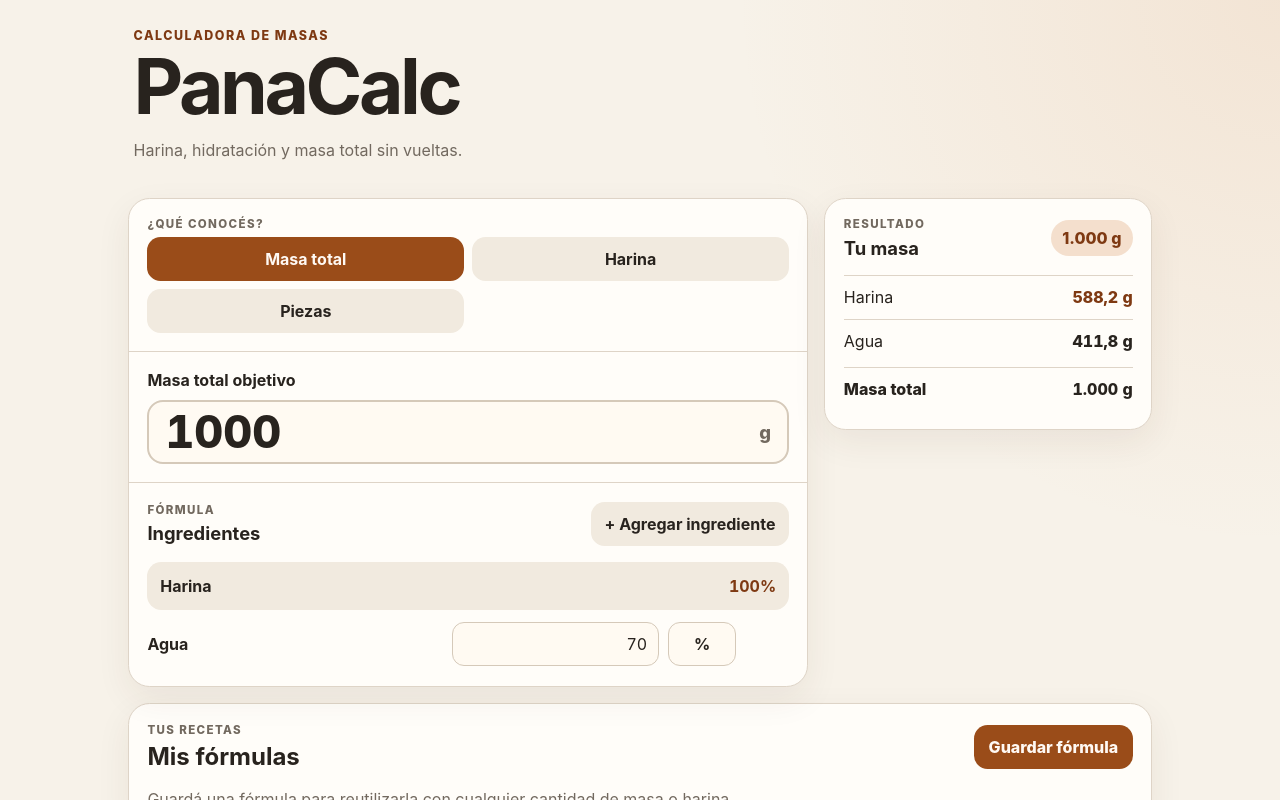
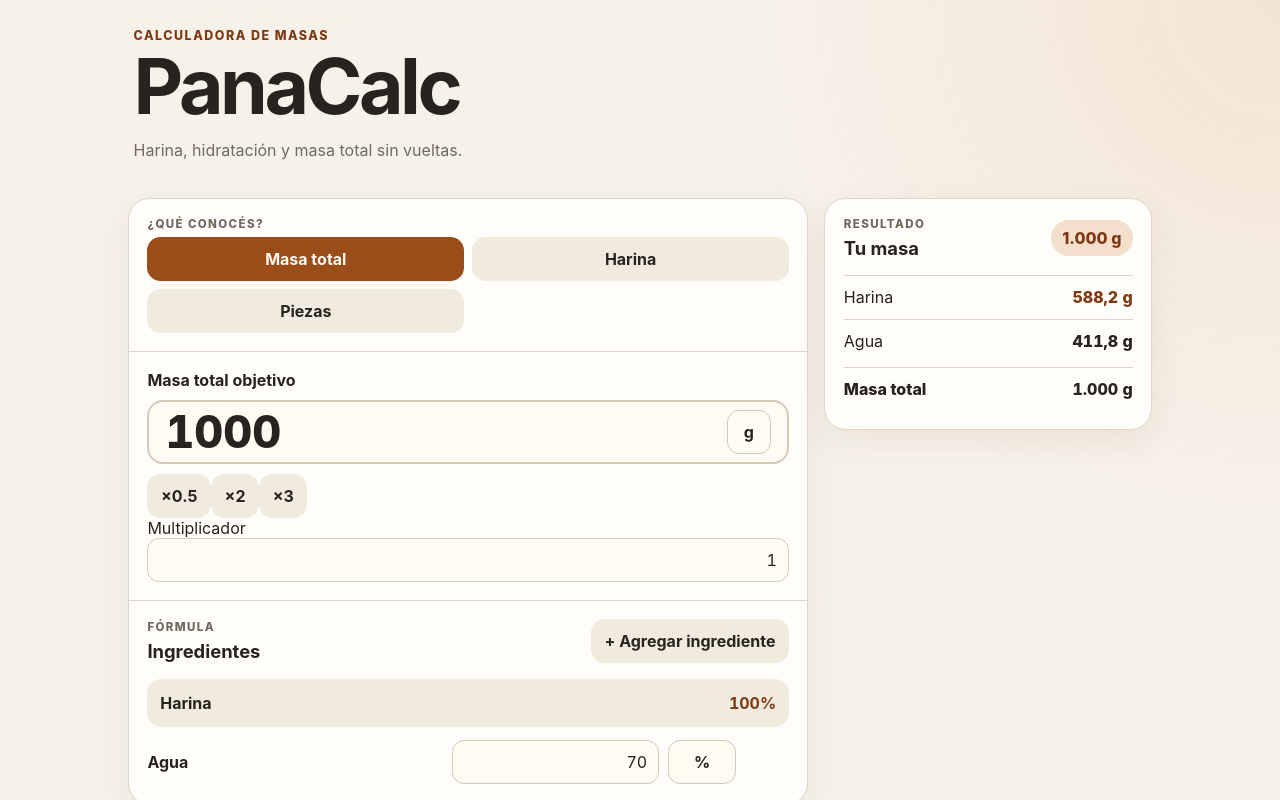
Before and after one commit to barbasmarcosi/PanaCalc, a React (Vite) app: page / in a window 1280 px wide. Shown: the top 800 px of the page. Built offline with nearby package versions, Linux system fonts and the light colour scheme.

Commit message:
feat: wire V2 production UI

```diff
--- a/src/components/CalculatorPanel.tsx
+++ b/src/components/CalculatorPanel.tsx
@@ -2,6 +2,7 @@ import { useCalculator } from '../app/useCalculator'
 import type { ReturnTypeOfUseCalculator } from './calculatorTypes'
 import { IngredientEditor } from './IngredientEditor'
 import { ModeSelector } from './ModeSelector'
+import { ProductionControls } from './ProductionControls'
 import { ResultsCard } from './ResultsCard'
 import '../styles/calculator.css'
 
@@ -11,8 +12,6 @@ interface CalculatorPanelProps {
 
 function CalculatorPanelContent({ calculator }: { calculator: ReturnTypeOfUseCalculator }) {
   const { state } = calculator
-  const isTotalMass = state.mode === 'totalMass'
-  const targetLabel = isTotalMass ? 'Masa total objetivo' : 'Harina disponible'
 
   return (
     <div className="calculator-layout">
@@ -22,26 +21,12 @@ function CalculatorPanelContent({ calculator }: { calculator: ReturnTypeOfUseCal
           <ModeSelector mode={state.mode} onChange={calculator.setMode} />
         </div>
 
-        <div className="calculator-section target-section">
-          <label className="target-label" htmlFor="target-grams">{targetLabel}</label>
-          <div className="target-input-wrap">
-            <input
-              id="target-grams"
-              className="target-input"
-              aria-label={targetLabel}
-              inputMode="decimal"
-              value={state.targetInput}
-              onChange={(event) => calculator.setTargetInput(event.target.value)}
-            />
-            <span className="input-suffix">g</span>
-          </div>
-        </div>
-
+        <ProductionControls calculator={calculator} />
         <IngredientEditor calculator={calculator} />
       </section>
 
       <aside className="results-column">
-        <ResultsCard state={state} />
+        <ResultsCard state={state} onResultUnitChange={calculator.setResultUnit} />
       </aside>
     </div>
   )
```
